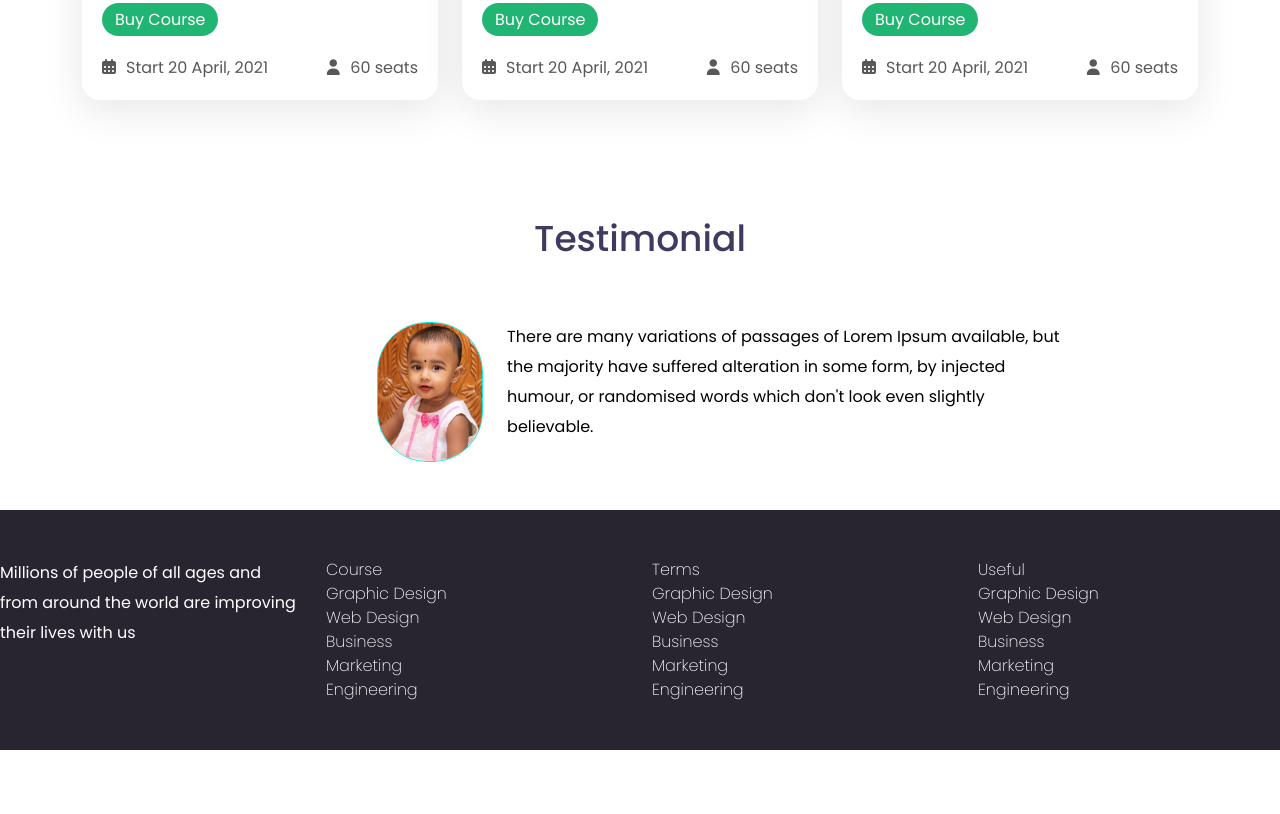
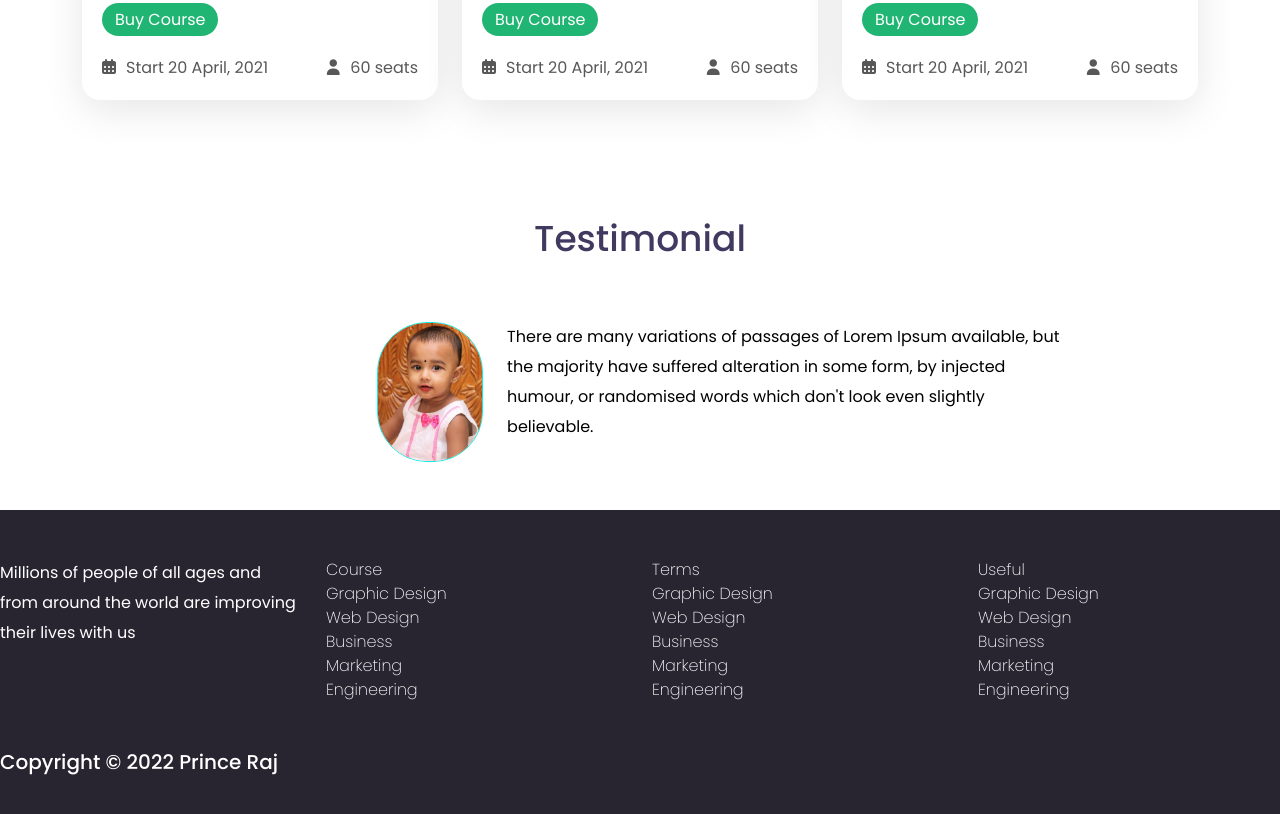
Before and after one commit to rajprince71/E-School, a plain HTML site: page index.html in a window 1280 px wide. Shown: the part 1703-2517 px from the top of the page. Before the commit the page ends 2453 px from the top, so only its background shows below. Drawn offline with nearby package versions, Linux system fonts and the light colour scheme.

Commit message:
Add files via upload

```diff
--- a/index.html
+++ b/index.html
@@ -221,6 +221,11 @@
             </ul>
           </div>
         </div>
+        <div class="row">
+          <div class="col-md-12 pt-5 pb-2">
+            <h5>Copyright © 2022 Prince Raj</h5>
+          </div>
+        </div>
       </div>
     </footer>
 
```
